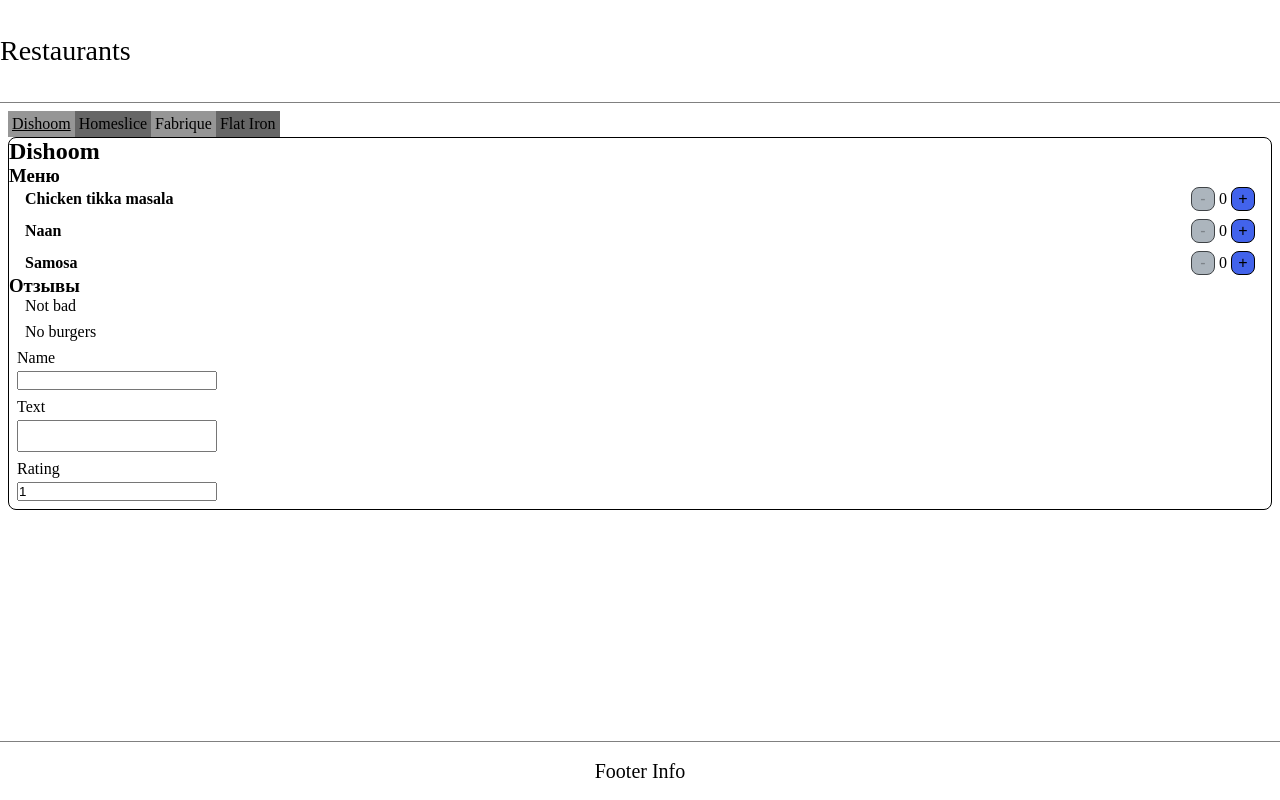
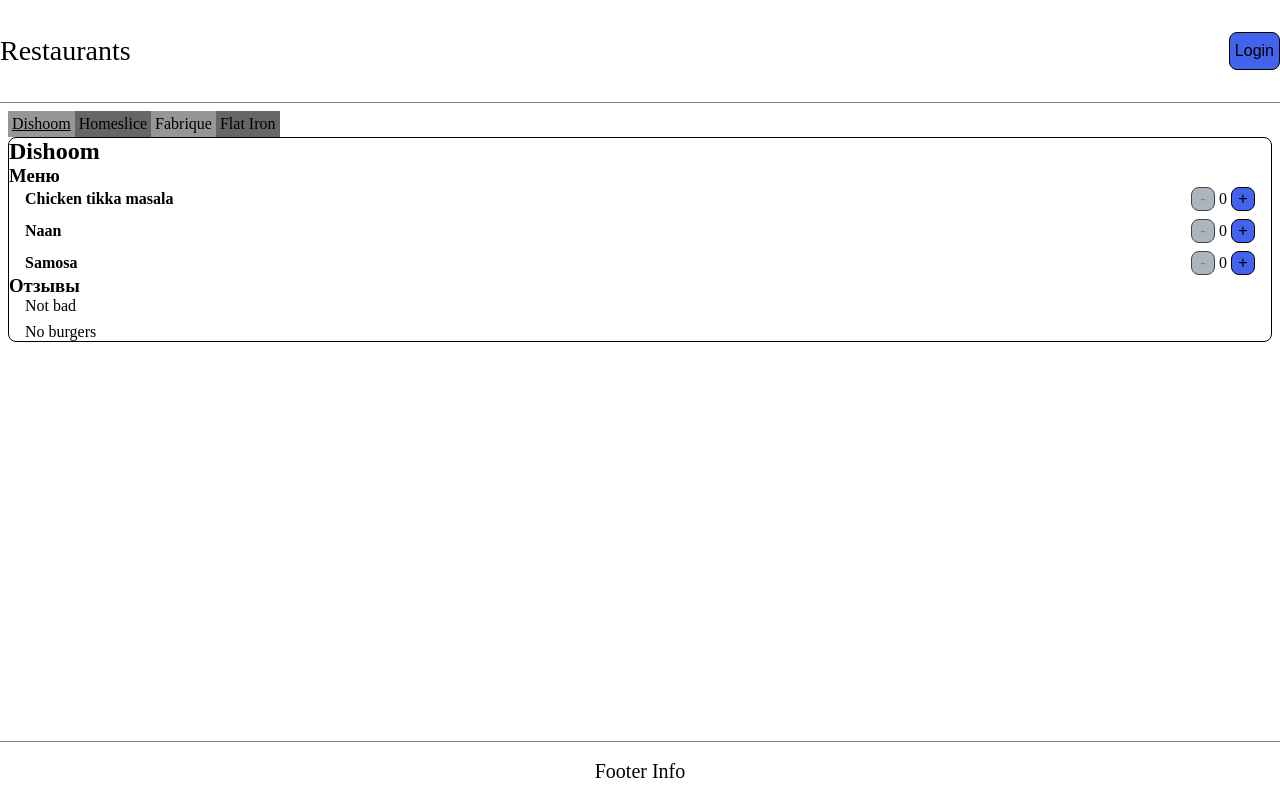
Before and after one commit to Frenky233/react-2024-01-15, a React (Vite) app: page / in a window 1280 px wide. Built offline with nearby package versions, Linux system fonts and the light colour scheme.

Commit message:
lectute5 hw commit 1

```diff
--- a/src/App.jsx
+++ b/src/App.jsx
@@ -1,11 +1,19 @@
+import { useState } from "react";
 import { Layout } from "./components/layout/component";
 import { Tabs } from "./components/tabs/component";
 import { restaurants } from "./constants/mock";
+import { UserContext } from './contexts/user';
 
 import './styles/index.scss';
 
 export const App = () =>{
-    return <Layout>
-        <Tabs restaurants={restaurants} />
-    </Layout>;
+    const [user, setUser] = useState({name: '', eMail: '', isAuthenticated: false})
+
+    return (
+        <UserContext.Provider value={{ ...user, setUser }}>
+            <Layout>
+                <Tabs restaurants={restaurants} />
+            </Layout>
+        </UserContext.Provider>
+    )
 };
--- a/src/components/header/component.jsx
+++ b/src/components/header/component.jsx
@@ -1,7 +1,11 @@
+import { UserAuth } from '../userAuth/component';
 import styles from './styles.module.scss'
 
 export const Header = () =>{
-    return <header className={styles.header}>
+    return (
+        <header className={styles.header}>
             <h1 className={styles.headerTitle}>Restaurants</h1>
-        </header>;
+            <UserAuth />
+        </header>
+    );
 };
--- a/src/components/header/styles.module.scss
+++ b/src/components/header/styles.module.scss
@@ -1,10 +1,12 @@
 .header{
     padding: 2rem 0;
+    display: flex;
+    justify-content: space-between;
 
     &Title{
         font-size: 1.75rem;
-    font-style: normal;
-    font-weight: 400;
-    line-height: 2.375rem;
+        font-style: normal;
+        font-weight: 400;
+        line-height: 2.375rem;
     }
 }
--- a/src/components/layout/styles.module.scss
+++ b/src/components/layout/styles.module.scss
@@ -1,11 +1,36 @@
 .layout{
+    margin: 0 auto;
+    max-width: 1440px;
     height: 100%;
     display: flex;
     flex-direction: column;
 
     &Main{
         padding: 0.5rem;
-        border-block: 1px solid gray;
+        border-block: 1px solid transparent;
         flex-grow: 1;
+        position: relative;
+    }
+
+    &Main::before{
+        content: '';
+        position: absolute;
+        width: 100vw;
+        height: 1px;
+        top: -1px;
+        left: 50%;
+        transform: translate(-50%, 0);
+        background-color: gray;
+    }
+
+    &Main::after{
+        content: '';
+        position: absolute;
+        width: 100vw;
+        height: 1px;
+        bottom: -1px;
+        left: 50%;
+        transform: translate(-50%, 0);
+        background-color: gray;
     }
 }
--- /dev/null
+++ b/src/components/modal/component.jsx
@@ -0,0 +1,80 @@
+import { Button } from '../button/component';
+import styles from './styles.module.scss'
+import { useReducer, useContext } from "react";
+import { UserContext } from '../../contexts/user';
+
+const initialValue = {
+    name: '',
+    eMail: '',
+}
+
+const reducer = (state, {type, payLoad}) => {
+    switch (type){
+        case 'setName': {
+            return{
+                ...state,
+                name: payLoad
+            }
+        }
+        case 'setEMail': {
+            return{
+                ...state,
+                eMail: payLoad
+            }
+        }
+        default:
+            return state
+    }
+}
+
+export const Modal = ({ onClose }) => {
+    const [form, dispatch] = useReducer(reducer, initialValue);
+    const { setUser } = useContext(UserContext);
+
+    const onChange = {
+        setName: (name) => dispatch({type: 'setName', payLoad: name}),
+        setEMail: (eMail) => dispatch({type: 'setEMail', payLoad: eMail}),
+    }
+
+    const onLogInClick = (event) =>{
+        setUser({
+            name: form.name,
+            eMail: form.eMail,
+            isAuthenticated: true
+        });
+        onClose();
+    }
+
+    const onCancelClick = () =>{
+        onClose();
+    }
+
+    return(
+        <div className={styles.modal}>
+            <form className={styles.modalForm}>
+                <div className={styles.modalFormField}>
+                    <label htmlFor="name">Name</label>
+                    <input
+                        type="text"
+                        id="name"
+                        value={form.name}
+                        onChange={event => onChange.setName(event.target.value)}
+                    />
+                </div>
+                <div className={styles.modalFormField}>
+                    <label htmlFor="text">E-Mail</label>
+                    <input
+                        type="text"
+                        id="eMail"
+                        value={form.eMail}
+                        onChange={event => onChange.setEMail(event.target.value)}
+                    />
+                </div>
+                <div className={styles.modalButtons}>
+                    <Button onClick={onLogInClick} className={styles.modalButton} size='l'>LogIn</Button>
+                    <Button onClick={onCancelClick} className={styles.modalButton} size='l'>Cancel</Button>
+                </div>
+            </form>
+        </div>
+    )
+}
--- /dev/null
+++ b/src/components/modal/styles.module.scss
@@ -0,0 +1,36 @@
+.modal{
+    position: fixed;
+    top: 0;
+    bottom: 0;
+    left: 0;
+    right: 0;
+    background-color: rgba(0, 0, 0, 0.5);
+    display: flex;
+    justify-content: center;
+    align-items: center;
+
+    &Form{
+        display: flex;
+        flex-direction: column;
+        gap: 8px;
+        border: 1px solid black;
+        border-radius: 8px;
+        background-color: white;
+        padding: 8px;
+    }
+
+    &FormField{
+        display: flex;
+        flex-direction: column;
+        gap: 4px;
+    }
+
+    &Buttons{
+        display: flex;
+        gap: 2px;
+    }
+
+    &Button{
+        flex-grow: 1;
+    }
+}
--- a/src/components/restaurantItem/component.jsx
+++ b/src/components/restaurantItem/component.jsx
@@ -1,9 +1,13 @@
 import { Menu } from '../menu/component';
 import { ReviewForm } from '../reviewForm/component';
 import { Reviews } from '../reviews/component';
+import { UserContext } from '../../contexts/user';
+import { useContext } from "react";
 import styles from './styles.module.scss'
 
 export const RestaurantItem = ({restaurant}) =>{
+    const { isAuthenticated } = useContext(UserContext);
+
     return (
         <div className={styles.restaurantItem}>
             <h2>{restaurant.name}</h2>
@@ -11,7 +15,7 @@
             <Menu menu={restaurant.menu}/>
             <h3>Отзывы</h3>
             <Reviews reviews={restaurant.reviews}/>
-            <ReviewForm className={styles.restaurantItemForm}/>
+            {isAuthenticated && <ReviewForm className={styles.restaurantItemForm}/>}
         </div>
     );
 };
--- a/src/components/reviewForm/component.jsx
+++ b/src/components/reviewForm/component.jsx
@@ -1,4 +1,5 @@
-import { useReducer } from "react";
+import { useReducer, useContext } from "react";
+import { UserContext } from '../../contexts/user';
 import styles from './styles.module.scss'
 import classNames from 'classnames'
 
@@ -10,12 +11,6 @@
 
 const reducer = (state, {type, payLoad}) => {
     switch (type){
-        case 'setName': {
-            return{
-                ...initialValue,
-                name: payLoad
-            }
-        }
         case 'setText': {
             return{
                 ...state,
@@ -33,9 +28,9 @@
     }
 }
 
-
 export const ReviewForm = ({className}) =>{
-    const [form, dispatch] = useReducer(reducer, initialValue)
+    const { name } = useContext(UserContext);
+    const [form, dispatch] = useReducer(reducer, {...initialValue, name});
 
     const onChange = {
         setName: (name) => dispatch({type: 'setName', payLoad: name}),
@@ -43,18 +38,11 @@
         setRating: (rating) => dispatch({type: 'setRating', payLoad: rating}),
     }
 
-    console.log(form);
-
     return (
         <form className={classNames(styles.reviewForm, className)}>
             <div className={styles.reviewFormField}>
-                <label htmlFor="name">Name</label>
-                <input
-                    type="text"
-                    id="name"
-                    value={form.name}
-                    onChange={event => onChange.setName(event.target.value)}
-                />
+                <div>Name</div>
+                <strong>{name}</strong>
             </div>
             <div className={styles.reviewFormField}>
                 <label htmlFor="text">Text</label>
--- /dev/null
+++ b/src/components/userAuth/component.jsx
@@ -0,0 +1,42 @@
+import { useContext, useState } from 'react'
+import styles from './styles.module.scss'
+import { UserContext } from '../../contexts/user';
+import { createPortal } from 'react-dom';
+import { Modal } from '../modal/component';
+import { Button } from '../button/component';
+
+export const UserAuth = ({}) => {
+    const {name, isAuthenticated, setUser} = useContext(UserContext);
+    const [showModal, setShowModal] = useState(false);
+
+    const onLogInClick = () =>{
+        setShowModal(true);
+    }
+
+    const onLogOutClick  = () =>{
+        setUser({name: '', eMail: '', isAuthenticated: false});
+    }
+
+    return(
+        <div className={styles.userAuth}>
+            {!isAuthenticated && (
+                <div className={styles.userAuthInner}>
+                    <Button onClick={onLogInClick} className={styles.userAuthButton} size="m">
+                        Login
+                    </Button>
+                </div>
+            )}
+
+            {isAuthenticated && (
+                <div className={styles.userAuthInner}>
+                    <span className={styles.userAuthName}>Logged as {name}</span>
+                    <Button onClick={onLogOutClick} className={styles.userAuthButton} size="m">
+                        Logout
+                    </Button>
+                </div>
+            )}
+
+            {showModal && createPortal(<Modal onClose={() => setShowModal(false)} />, document.body)}
+        </div>
+    )
+}
--- /dev/null
+++ b/src/components/userAuth/styles.module.scss
@@ -0,0 +1,23 @@
+.userAuth{
+    display: flex;
+    justify-content: center;
+    align-content: center;
+
+    &Inner{
+        display: flex;
+        justify-content: center;
+        align-content: center;
+        gap: 4px;
+    }
+
+    &Name{
+        font-size: 1.5rem;
+        font-style: normal;
+        font-weight: 400;
+        line-height: 2rem;
+    }
+
+    &Button{
+        padding: 5px;
+    }
+}
--- /dev/null
+++ b/src/contexts/user.js
@@ -0,0 +1,7 @@
+import React from 'react';
+
+export const UserContext = React.createContext({
+    name: '',
+    eMail: '',
+    isAuthenticated: false
+});
```
